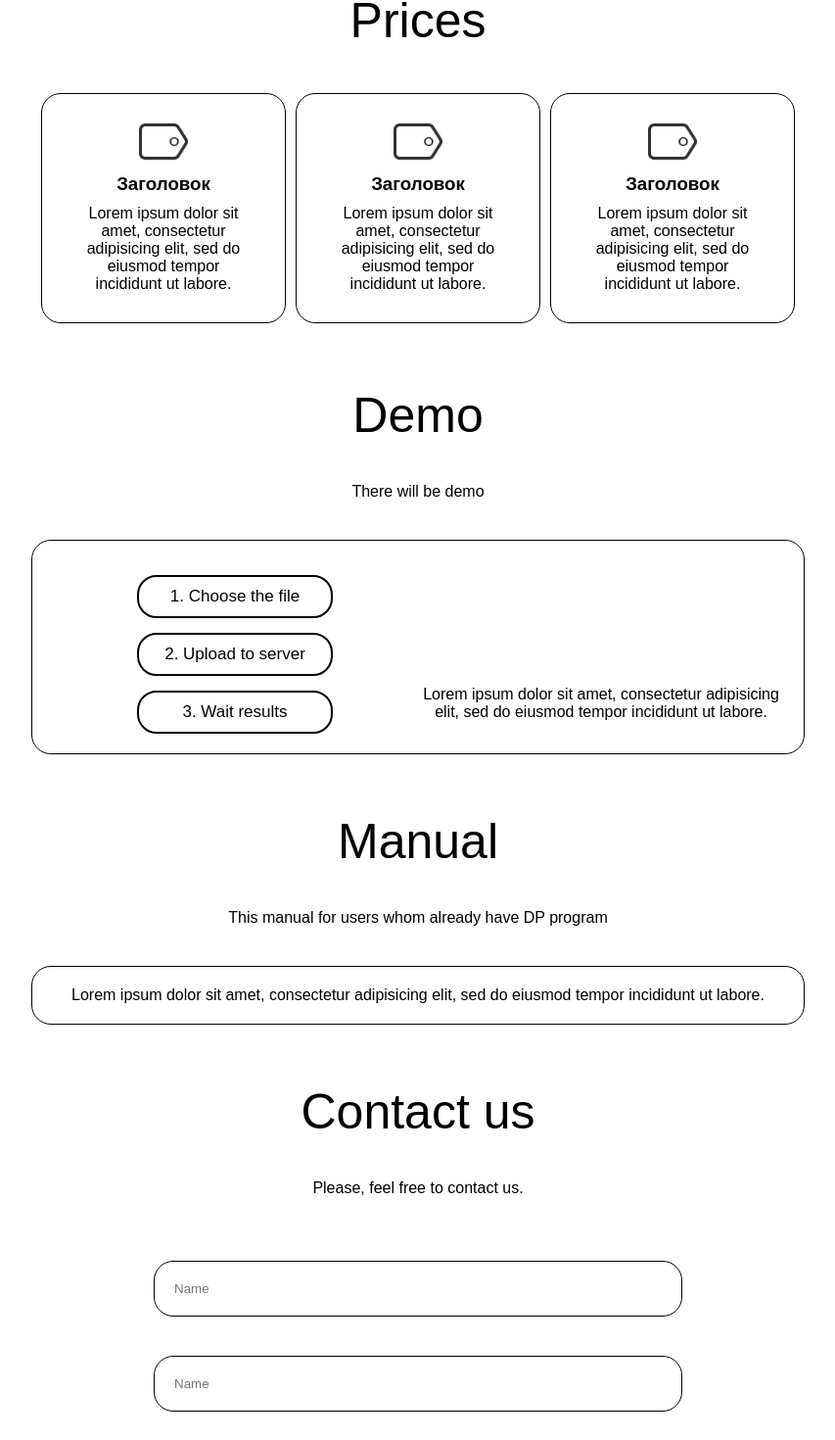
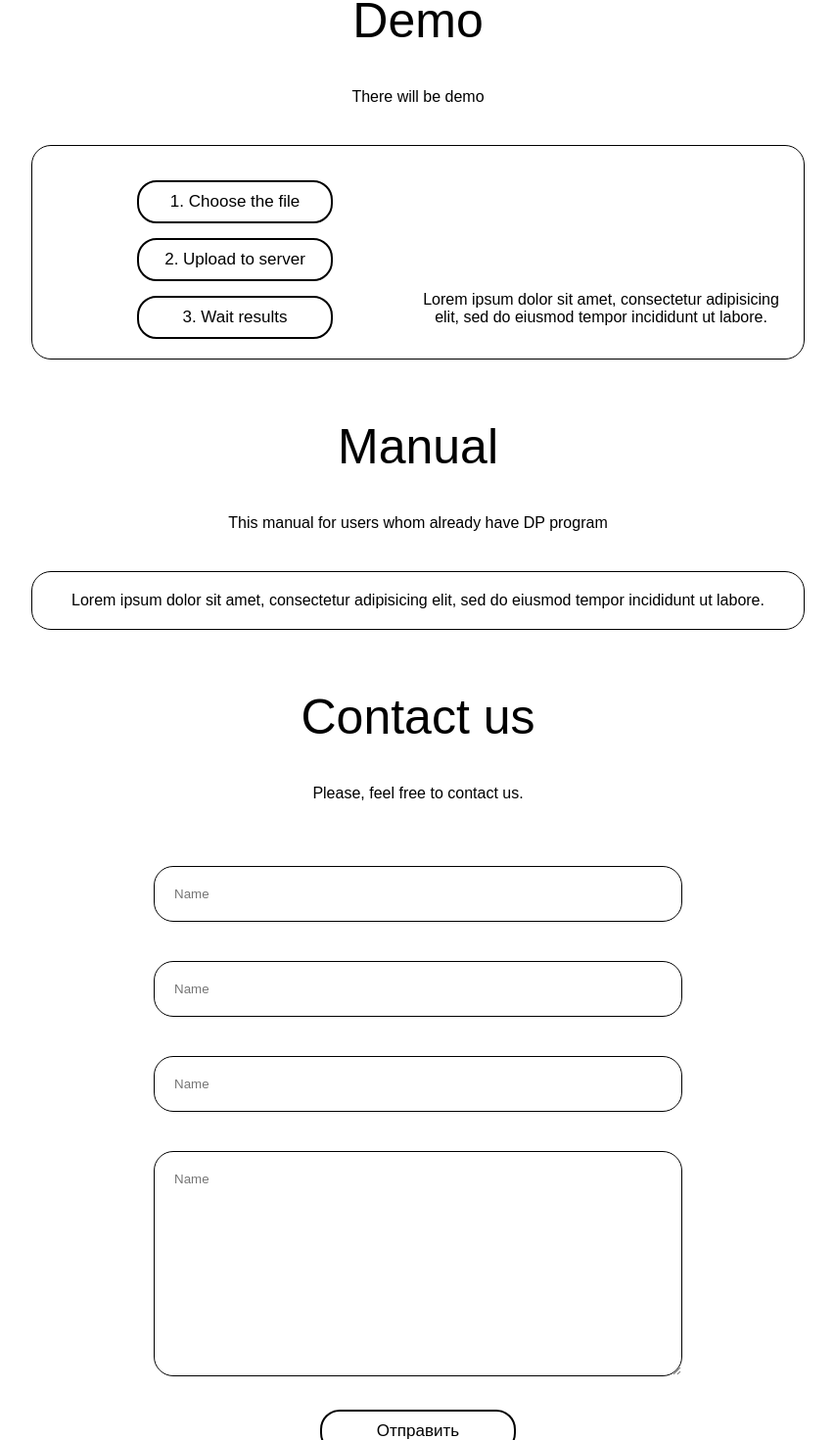
Before and after one commit to bobrovskayaa/coursework-fintech, a React (Create React App) app: page / in a window 1280 px wide. Shown: the part 1100-2570 px from the top of the page at 98% size, without its empty margins (213-1066 px from the left). Built offline with nearby package versions, Linux system fonts and the light colour scheme.

Commit message:
add Wrapper

```diff
--- a/src/App.js
+++ b/src/App.js
@@ -1,7 +1,9 @@
 import React, { Component } from 'react';
 import Menu from './components/Menu/Menu'
 import Banner from './components/Banner/Banner'
-import Info from './components/Info/Info'
+import Infolist from './components/InfoList/InfoList'
+import Demo from './components/Demo/Demo'
+import Manual from './components/Manual/Manual'
 import Form from './components/Form/Form'
 
 import logo from './logo.svg';
@@ -26,24 +28,10 @@ class App extends Component {
         <header className="App-header">
           <img src={logo} className="App-logo" alt="logo" />
         </header>
-        <div id="about">
-          <Info header="About us"
-            descr="For companies which develop software to find bugs in the earliest stages of development."
-            tag="infolist"/>
-        </div>
-        <div id="prices">
-          <Info header="Prices" descr="" tag="infolist"/>
-        </div>
-        <div id="demo">
-          <Info header="Demo" descr="There will be demo" tag="demo"/>
-        </div>
-        <div id="manual">
-          <Info header="Manual" descr="This manual for users whom already have DP program"
-            tag="manual"/>
-        </div>
-        <div id="form">
-          <Info header="Contact us" descr="Please, feel free to contact us." tag="form"/>
-        </div>
+        <Infolist />
+        <Demo />
+        <Manual />
+        <Form />
       </div>
     );
   }
--- a/src/components/Banner/Banner.js
+++ b/src/components/Banner/Banner.js
@@ -6,7 +6,7 @@ import './Banner.css'
 export default ({ funcChange }) => (
   <div className="banner">
   <div className="banner-text-big">
-    Welcome to <br />Defect Prediction
+    Welcome to <br />Sybil
   </div>
   <div className="banner-text-small">
     Safe your releases.
--- a/src/components/Demo/Demo.js
+++ b/src/components/Demo/Demo.js
@@ -1,8 +1,11 @@
 import React from 'react';
+import Wrapper from '../Wrapper/Wrapper'
 
 import './Demo.css';
 
 export default ({ foo }) => (
+  <Wrapper
+    header="Demo" descr="There will be demo" tag="demo">
       <div>
         <div className="demo-item">
           <div className="demo-subitem">
@@ -20,4 +23,5 @@ export default ({ foo }) => (
           </div>
         </div>
       </div>
+  </Wrapper>
 );
--- a/src/components/Form/Form.css
+++ b/src/components/Form/Form.css
@@ -48,7 +48,7 @@ textarea:placeholder-shown + .form-label {
   background-color: transparent;
   border: 2px solid #000;
   padding: 10px 20px;
-  margin-top: 15px;
+  margin: 15px auto;
   font-size: 17px;
   text-align: center;
   cursor: pointer;
--- a/src/components/Form/Form.js
+++ b/src/components/Form/Form.js
@@ -1,4 +1,5 @@
 import React from 'react';
+import Wrapper from '../Wrapper/Wrapper'
 import Button from '../Button/Button'
 import FormField from './FormField/FormField'
 import FormFieldBig from './FormField/FormFieldBig'
@@ -6,6 +7,8 @@ import FormFieldBig from './FormField/FormFieldBig'
 import './Form.css';
 
 export default ({ foo }) => (
+  <Wrapper
+    header="Contact us" descr="Please, feel free to contact us." tag="form">
       <form className="form-body" method="post" action="mail.php">
         <FormField text="Name" />
         <FormField text="Mail" />
@@ -13,4 +16,5 @@ export default ({ foo }) => (
         <FormFieldBig text="Message" />
         <Button text="Отправить" style="form-button" />
       </form>
+  </Wrapper>
 );
--- a/src/components/Info/Info.js
+++ /dev/null
@@ -1,31 +0,0 @@
-import React from 'react';
-import InfoList from '../InfoList/InfoList'
-import Form from '../Form/Form'
-import Manual from '../Manual/Manual'
-import Demo from '../Demo/Demo'
-
-import './Info.css';
-
-export default ({ header, descr, tag }) => {
-  function chooseContent(tag) {
-    switch (tag) {
-      case 'infolist':
-        return <InfoList />;
-      case 'form':
-        return <Form />;
-      case 'manual':
-        return <Manual />;
-      case 'demo':
-        return <Demo />;
-      default:
-        return "";
-    }
-  }
-  return (
-    <div className="info">
-      <div className="info-text-big"> {header} </div>
-      <div className="info-text-small"> {descr} </div>
-      {chooseContent(tag)}
-    </div>
-  )
-};
--- a/src/components/InfoList/InfoList.js
+++ b/src/components/InfoList/InfoList.js
@@ -1,10 +1,16 @@
 import React from 'react';
 import InfoItem from '../InfoItem/InfoItem'
+import Wrapper from '../Wrapper/Wrapper'
 
 export default ({ foo }) => (
-  <div>
-    <InfoItem text='Lorem ipsum dolor sit amet, consectetur adipisicing elit, sed do eiusmod tempor incididunt ut labore.'/>
-    <InfoItem text='Lorem ipsum dolor sit amet, consectetur adipisicing elit, sed do eiusmod tempor incididunt ut labore.'/>
-    <InfoItem text='Lorem ipsum dolor sit amet, consectetur adipisicing elit, sed do eiusmod tempor incididunt ut labore.'/>
-  </div>
+  <Wrapper
+    header="About us"
+    descr="For companies which develop software to find bugs in the earliest stages of development."
+    tag="about">
+      <div>
+        <InfoItem text='Lorem ipsum dolor sit amet, consectetur adipisicing elit, sed do eiusmod tempor incididunt ut labore.'/>
+        <InfoItem text='Lorem ipsum dolor sit amet, consectetur adipisicing elit, sed do eiusmod tempor incididunt ut labore.'/>
+        <InfoItem text='Lorem ipsum dolor sit amet, consectetur adipisicing elit, sed do eiusmod tempor incididunt ut labore.'/>
+      </div>
+  </Wrapper>
 );
--- a/src/components/Manual/Manual.js
+++ b/src/components/Manual/Manual.js
@@ -1,11 +1,16 @@
 import React from 'react';
+import Wrapper from '../Wrapper/Wrapper'
 
 import './Manual.css';
 
 export default ({ foo }) => (
-<div>
-  <div className="manual-item">
-    Lorem ipsum dolor sit amet, consectetur adipisicing elit, sed do eiusmod tempor incididunt ut labore.
-  </div>
-</div>
+  <Wrapper
+    header="Manual" descr="This manual for users whom already have DP program"
+    tag="manual">
+      <div>
+        <div className="manual-item">
+          Lorem ipsum dolor sit amet, consectetur adipisicing elit, sed do eiusmod tempor incididunt ut labore.
+        </div>
+      </div>
+  </Wrapper>
 );
--- a/src/components/Menu/Menu.js
+++ b/src/components/Menu/Menu.js
@@ -8,13 +8,12 @@ export default ({ funcChange }) => {
     <div className="menu-row">
       <nav className="horizontal-nav left">
         <ul>
-          <li><Button text="Defect Prediction" onClick={()=> funcChange('menu')} style="nav-item"/></li>
+          <li><Button text="Sybil" onClick={()=> funcChange('menu')} style="nav-item"/></li>
         </ul>
       </nav>
       <nav className="horizontal-nav right">
         <ul>
           <li><Button text="About us" onClick={()=> funcChange('about')} style="nav-item"/></li>
-          <li><Button text="Prices" onClick={()=> funcChange('prices')} style="nav-item"/></li>
           <li><Button text="Demo" onClick={()=> funcChange('demo')} style="nav-item"/></li>
           <li><Button text="Manual" onClick={()=> funcChange('manual')} style="nav-item"/></li>
           <li><Button text="Contact us" onClick={()=> funcChange('form')} style="nav-item"/></li>
--- /dev/null
+++ b/src/components/Wrapper/Wrapper.js
@@ -0,0 +1,13 @@
+import React from 'react';
+
+import './Wrapper.css';
+
+export default ({ header, descr, tag, children }) => {
+  return (
+    <div className="info" id={tag}>
+      <div className="info-text-big"> {header} </div>
+      <div className="info-text-small"> {descr} </div>
+      {children}
+    </div>
+  )
+};
```
Also changed, not shown: src/components/Wrapper/Wrapper.css (renamed from src/components/Info/Info.css). Lines whose indentation alone changed are shown as unchanged.
